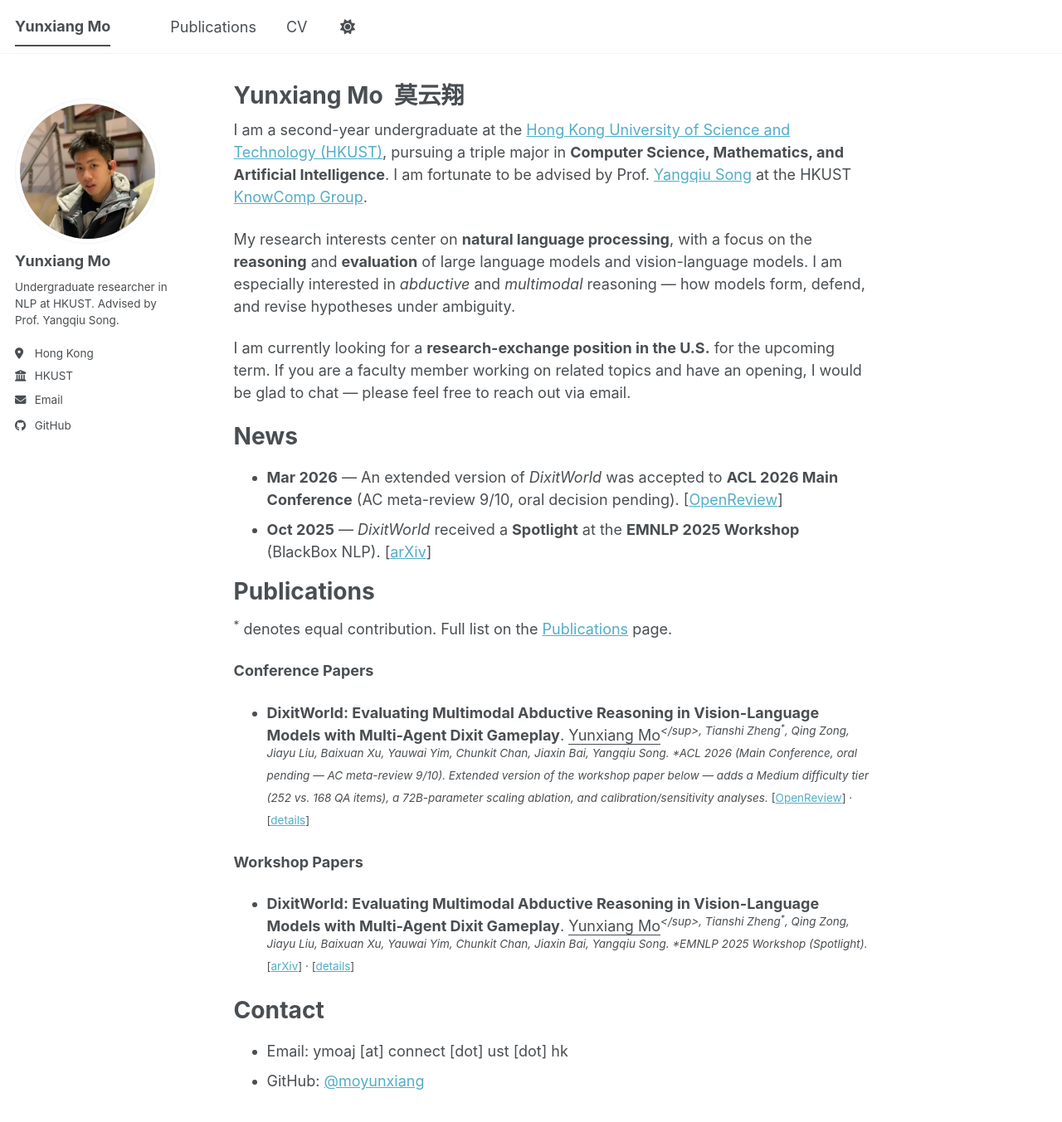
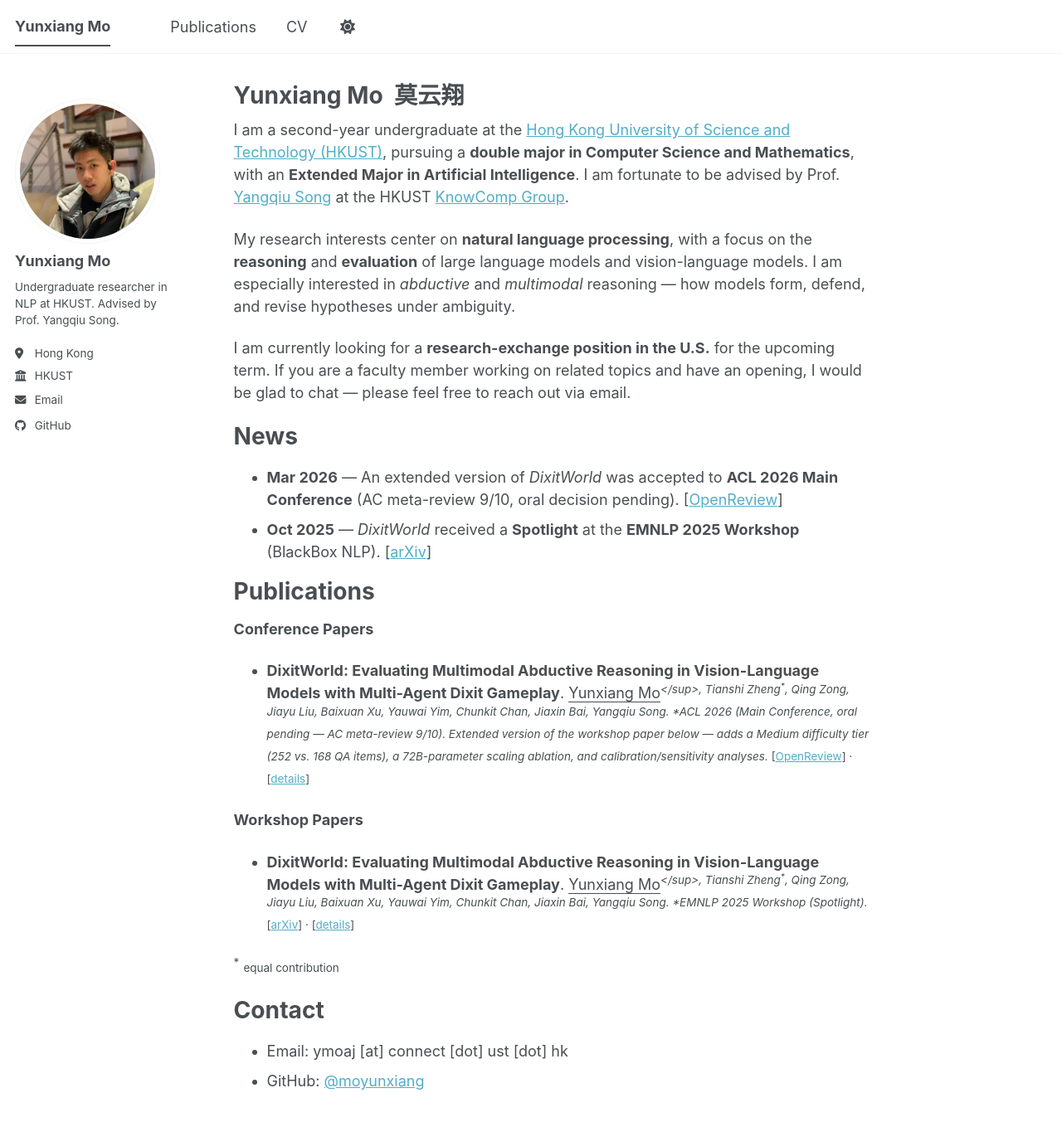
Before and after one commit to moyunxiang/moyunxiang.github.io, a Jekyll site: the page built from _pages/about.md, in a window 1280 px wide and 1400 px high. Shown: the top 1353 px of the window at 83% size. Built offline with Jekyll 4.4.1, drawn with Linux system fonts in a browser that asks for light colours; a script bundle is joined from its source files by our own code; library files that are not in the unit come from our copies.

Commit message:
Fix major to Double (CS+Math) + Extended (AI); simplify Publications section header

```diff
--- a/_pages/about.md
+++ b/_pages/about.md
@@ -7,7 +7,7 @@
   - /about.html
 ---
 
-I am a second-year undergraduate at the [Hong Kong University of Science and Technology (HKUST)](https://hkust.edu.hk), pursuing a triple major in **Computer Science, Mathematics, and Artificial Intelligence**. I am fortunate to be advised by Prof. [Yangqiu Song](https://www.cse.ust.hk/~yqsong/) at the HKUST [KnowComp Group](http://hkust-knowcomp.github.io/).
+I am a second-year undergraduate at the [Hong Kong University of Science and Technology (HKUST)](https://hkust.edu.hk), pursuing a **double major in Computer Science and Mathematics**, with an **Extended Major in Artificial Intelligence**. I am fortunate to be advised by Prof. [Yangqiu Song](https://www.cse.ust.hk/~yqsong/) at the HKUST [KnowComp Group](http://hkust-knowcomp.github.io/).
 
 My research interests center on **natural language processing**, with a focus on the **reasoning** and **evaluation** of large language models and vision-language models. I am especially interested in *abductive* and *multimodal* reasoning — how models form, defend, and revise hypotheses under ambiguity.
 
@@ -20,7 +20,6 @@
 
 Publications
 ======
-<sup>*</sup> denotes equal contribution. Full list on the [Publications](/publications/) page.
 
 **Conference Papers**
 
```
Also changed, not shown: other parts of _pages/about.md (+2 -0 lines), _pages/cv.md (+1 -1 lines).
